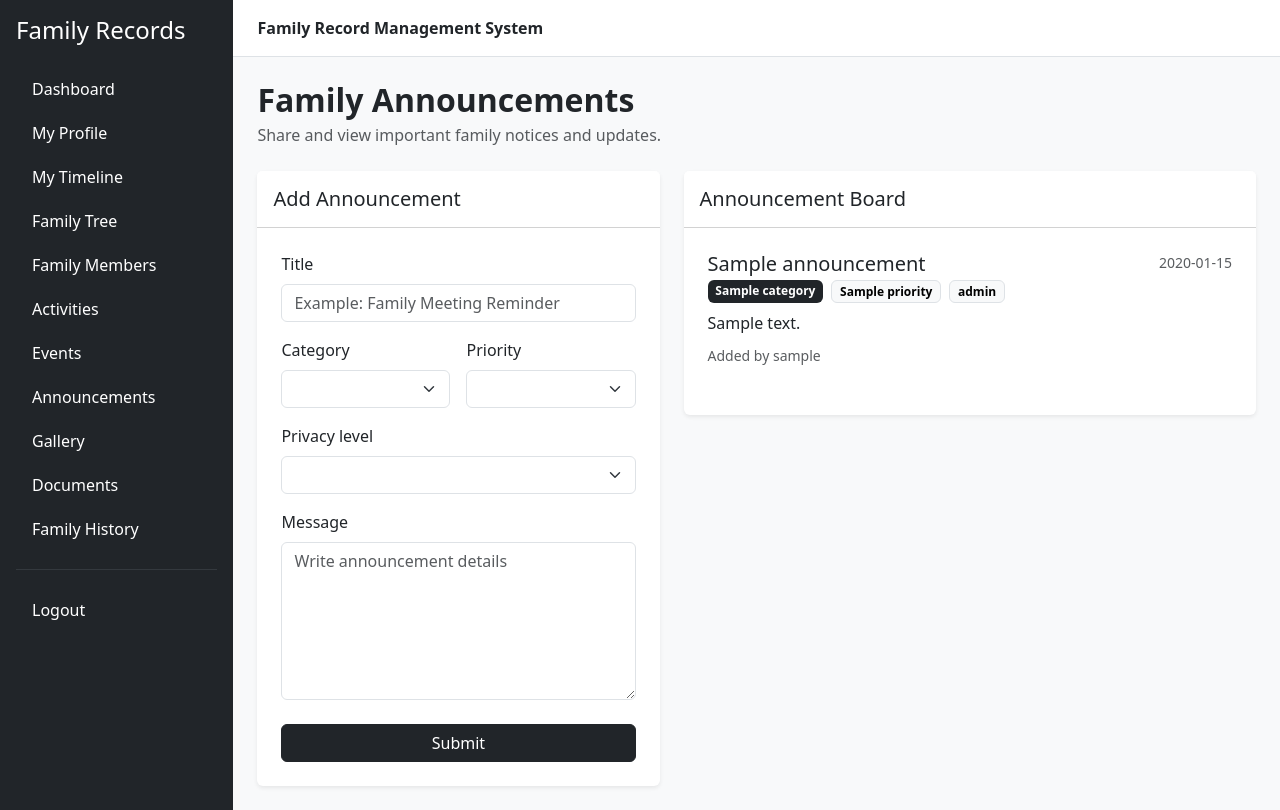
After one commit to dineshsinghdhami/FRMS, a Python web app: template app/templates/member/announcements.html in a window 1280 px wide. The commit adds this page. Run offline with Jinja, Linux system fonts and the light colour scheme; the template is opened without the code that fills it: most values are stand-ins (such as "Sample title", 1, 10 or a date in 2020); form fields are guessed from the names that the template uses.

Commit message:
Add family announcements with member management

```diff
--- a/app/__init__.py
+++ b/app/__init__.py
@@ -23,6 +23,7 @@ def create_app():
     from app.models.timeline_event import TimelineEvent
     from app.models.activity import Activity
     from app.models.event import Event
+    from app.models.announcement import Announcement
 
     @login_manager.user_loader
     def load_user(user_id):
--- /dev/null
+++ b/app/templates/member/announcements.html
@@ -0,0 +1,248 @@
+{% extends "member/base.html" %}
+
+{% block title %}
+Announcements | Family Record Management System
+{% endblock %}
+
+{% block content %}
+
+<div class="mb-4">
+
+    <h2 class="fw-bold mb-1">
+        Family Announcements
+    </h2>
+
+    <p class="text-muted mb-0">
+        Share and view important family notices and updates.
+    </p>
+
+</div>
+
+<div class="row g-4">
+
+    <div class="col-12 col-xl-5">
+
+        <div class="card border-0 shadow-sm">
+
+            <div class="card-header bg-white py-3">
+                <h5 class="mb-0">
+                    Add Announcement
+                </h5>
+            </div>
+
+            <div class="card-body p-4">
+
+                <form method="POST">
+
+                    {{ form.hidden_tag() }}
+
+                    <div class="mb-3">
+
+                        {{ form.title.label(class="form-label") }}
+
+                        {{ form.title(
+                            class="form-control",
+                            placeholder="Example: Family Meeting Reminder"
+                        ) }}
+
+                    </div>
+
+                    <div class="row g-3">
+
+                        <div class="col-md-6">
+
+                            {{ form.category.label(class="form-label") }}
+
+                            {{ form.category(
+                                class="form-select"
+                            ) }}
+
+                        </div>
+
+                        <div class="col-md-6">
+
+                            {{ form.priority.label(class="form-label") }}
+
+                            {{ form.priority(
+                                class="form-select"
+                            ) }}
+
+                        </div>
+
+                    </div>
+
+                    <div class="mt-3">
+
+                        {{ form.privacy_level.label(class="form-label") }}
+
+                        {{ form.privacy_level(
+                            class="form-select"
+                        ) }}
+
+                    </div>
+
+                    <div class="mt-3">
+
+                        {{ form.message.label(class="form-label") }}
+
+                        {{ form.message(
+                            class="form-control",
+                            rows="6",
+                            placeholder="Write announcement details"
+                        ) }}
+
+                    </div>
+
+                    <div class="d-grid mt-4">
+
+                        {{ form.submit(
+                            class="btn btn-dark"
+                        ) }}
+
+                    </div>
+
+                </form>
+
+            </div>
+
+        </div>
+
+    </div>
+
+    <div class="col-12 col-xl-7">
+
+        <div class="card border-0 shadow-sm">
+
+            <div class="card-header bg-white py-3">
+                <h5 class="mb-0">
+                    Announcement Board
+                </h5>
+            </div>
+
+            <div class="card-body p-4">
+
+                {% if announcements %}
+
+                    {% for announcement in announcements %}
+
+                        <div class="mb-4">
+
+                            <div class="d-flex justify-content-between align-items-start gap-3">
+
+                                <div>
+
+                                    <h5 class="mb-1">
+                                        {{ announcement.title }}
+                                    </h5>
+
+                                    <div class="d-flex flex-wrap gap-2 mb-2">
+
+                                        <span class="badge text-bg-dark">
+                                            {{ announcement.category }}
+                                        </span>
+
+                                        <span class="badge text-bg-light border">
+                                            {{ announcement.priority }}
+                                        </span>
+
+                                        <span class="badge text-bg-light border">
+                                            {{ announcement.privacy_level }}
+                                        </span>
+
+                                    </div>
+
+                                </div>
+
+                                <small class="text-muted text-end">
+                                    {{ announcement.created_at.strftime(
+                                        "%Y-%m-%d"
+                                    ) }}
+                                </small>
+
+                            </div>
+
+                            <p class="mb-2">
+                                {{ announcement.message }}
+                            </p>
+
+                            <small class="text-muted">
+                                Added by {{ announcement.creator.username }}
+                            </small>
+
+                            {% if announcement.created_by == current_user.id %}
+
+                                <div class="d-flex gap-2 mt-3">
+
+                                    <a
+                                        href="{{ url_for(
+                                            'member.edit_announcement',
+                                            announcement_id=announcement.id
+                                        ) }}"
+                                        class="btn btn-sm btn-outline-dark"
+                                    >
+                                        Edit
+                                    </a>
+
+                                    <form
+                                        method="POST"
+                                        action="{{ url_for(
+                                            'member.delete_announcement',
+                                            announcement_id=announcement.id
+                                        ) }}"
+                                        onsubmit="return confirm(
+                                            'Are you sure you want to delete this announcement?'
+                                        );"
+                                    >
+
+                                        <input
+                                            type="hidden"
+                                            name="csrf_token"
+                                            value="{{ csrf_token() }}"
+                                        >
+
+                                        <button
+                                            type="submit"
+                                            class="btn btn-sm btn-outline-danger"
+                                        >
+                                            Delete
+                                        </button>
+
+                                    </form>
+
+                                </div>
+
+                            {% endif %}
+
+                        </div>
+
+                        {% if not loop.last %}
+                            <hr>
+                        {% endif %}
+
+                    {% endfor %}
+
+                {% else %}
+
+                    <div class="text-center py-5">
+
+                        <h5>
+                            No announcements yet
+                        </h5>
+
+                        <p class="text-muted mb-0">
+                            Add the first family announcement.
+                        </p>
+
+                    </div>
+
+                {% endif %}
+
+            </div>
+
+        </div>
+
+    </div>
+
+</div>
+
+{% endblock %}
--- a/app/templates/member/base.html
+++ b/app/templates/member/base.html
@@ -88,7 +88,7 @@
                 </a>
 
                 <a
-                    href="#"
+                    href="{{ url_for('member.announcements') }}"
                     class="nav-link text-white"
                 >
                     Announcements
```
Also changed, not shown: app/forms/announcement.py (added, +68 -0 lines), app/models/announcement.py (added, +71 -0 lines), app/routes/member.py (+122 -0 lines), app/templates/member/edit_announcement.html (added, +117 -0 lines), migrations/versions/e854891619aa_add_announcements_table.py (added, +46 -0 lines).
